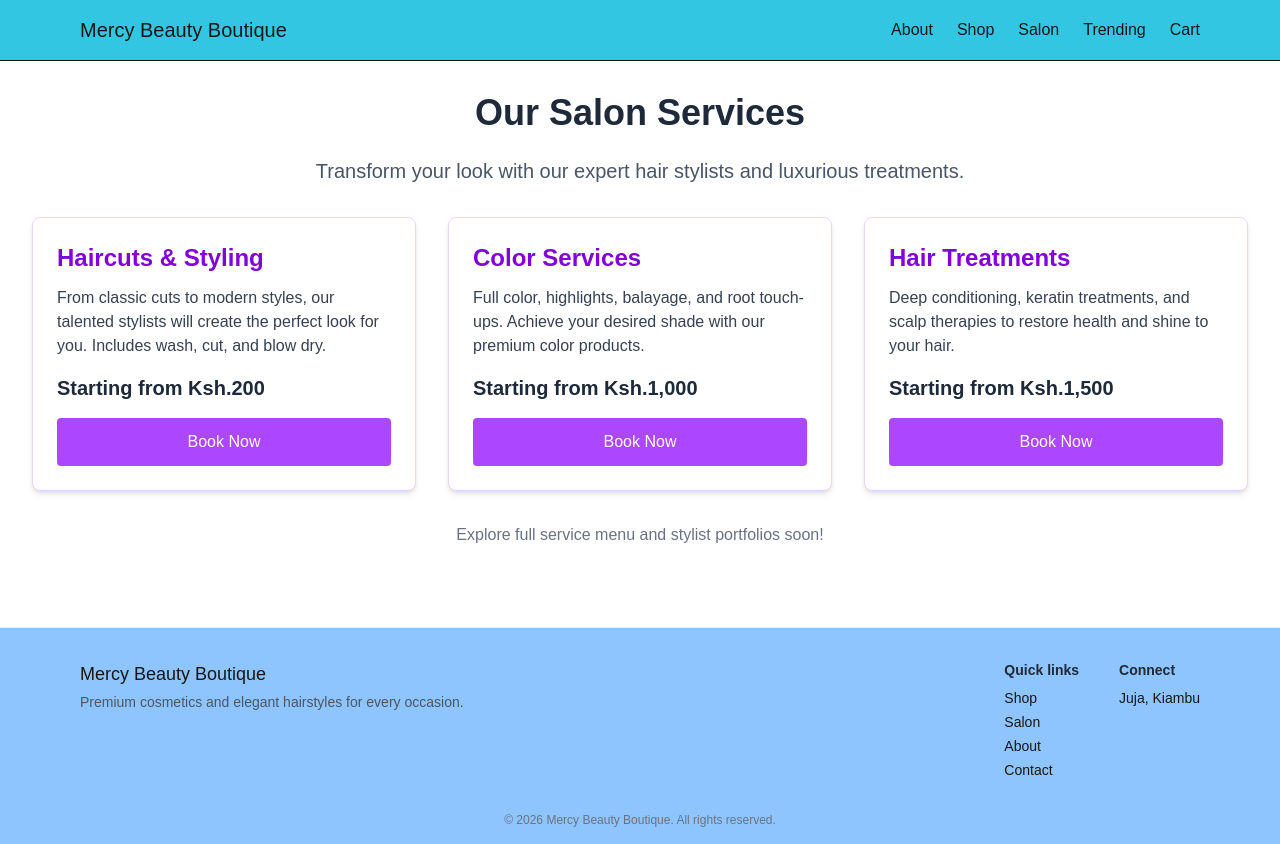
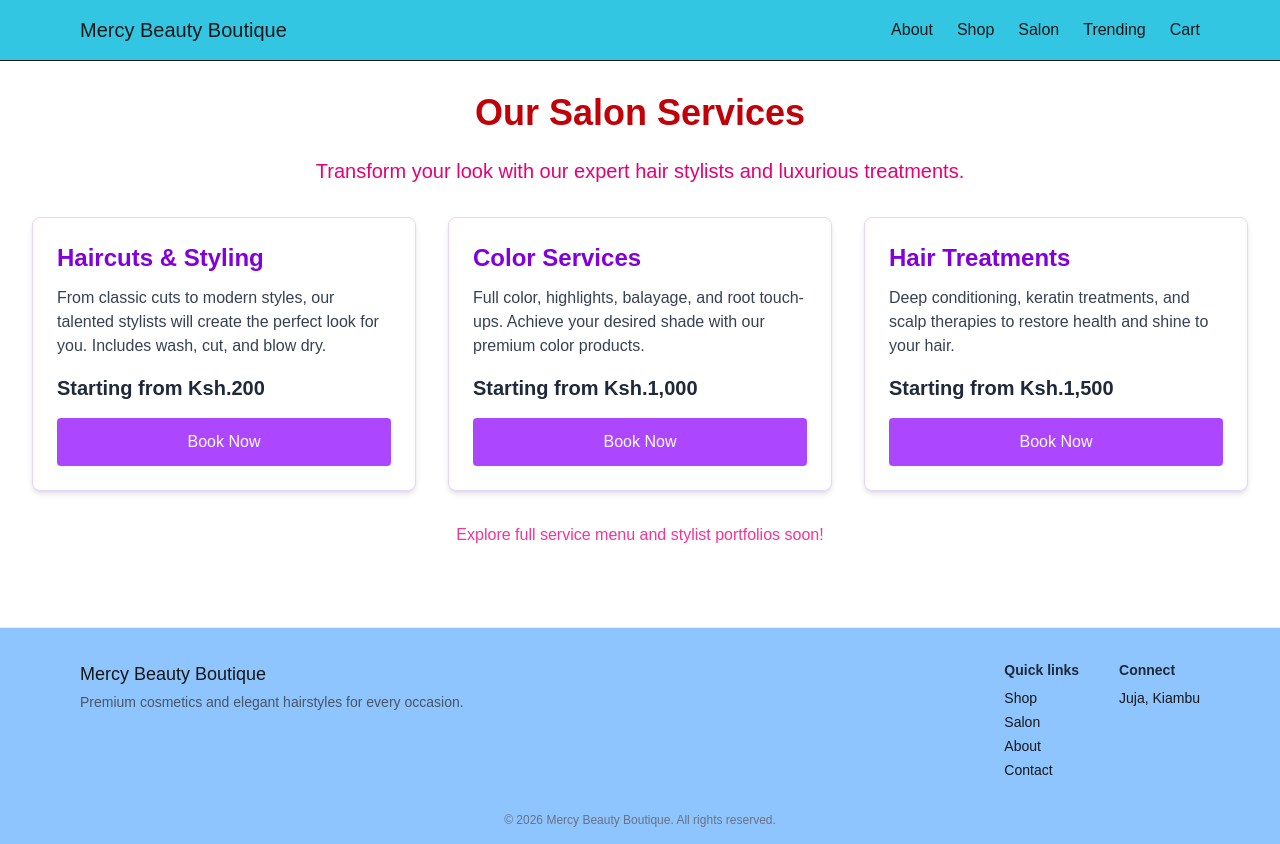
Before and after one commit to JKananda-code/Mercy, a Next.js app: page /salon in a window 1280 px wide. Built offline with nearby package versions, Linux system fonts and the light colour scheme.

Commit message:
after some color correction

```diff
--- a/app/salon/page.tsx
+++ b/app/salon/page.tsx
@@ -4,8 +4,8 @@ import React from 'react';
 export default function SalonPage() {
   return (
     <div className="container mx-auto p-8">
-      <h1 className="text-4xl font-bold text-center text-gray-800 mb-6">Our Salon Services</h1>
-      <p className="text-xl text-center text-gray-600 mb-8">
+      <h1 className="text-4xl font-bold text-center text-red-700 mb-6">Our Salon Services</h1>
+      <p className="text-xl text-center text-pink-600 mb-8">
         Transform your look with our expert hair stylists and luxurious treatments.
       </p>
 
@@ -46,7 +46,7 @@ export default function SalonPage() {
           </button>
         </div>
       </div>
-      <p className="text-center text-gray-500 mt-8">Explore full service menu and stylist portfolios soon!</p>
+      <p className="text-center text-pink-500 mt-8">Explore full service menu and stylist portfolios soon!</p>
     </div>
   );
 };
```
